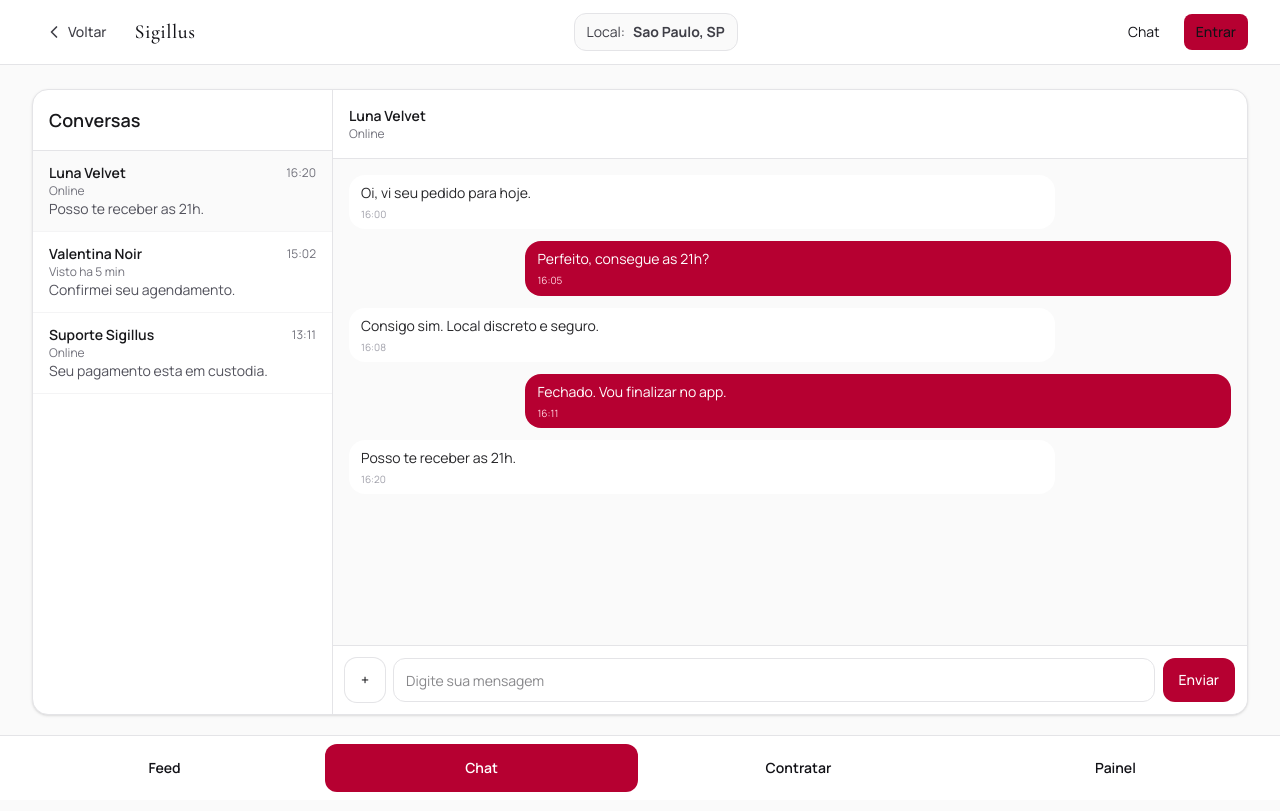
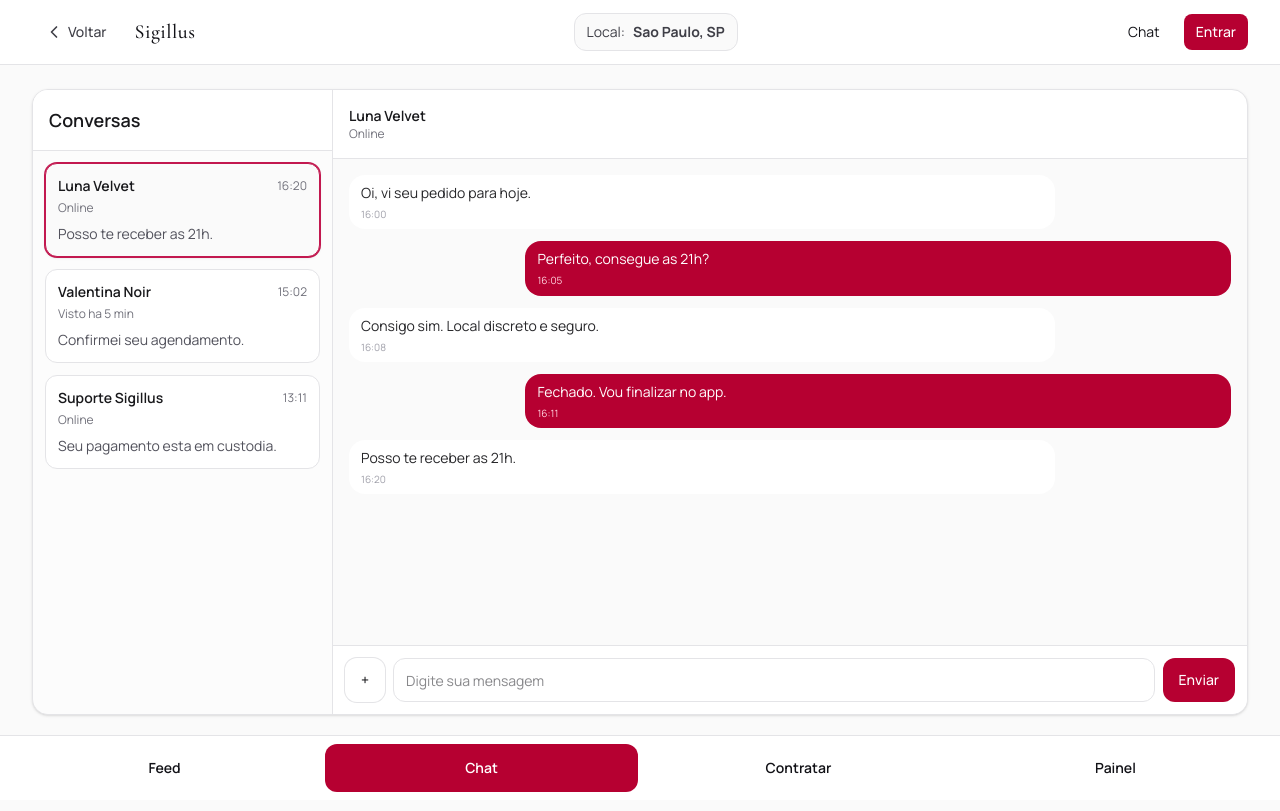
Before and after one commit to warriorsyn/raparigator-front-nextjs, a Next.js app: page /chat in a window 1280 px wide. Built offline with nearby package versions, Linux system fonts and the light colour scheme.

Commit message:
fix: update button styles in TopHeader, ChatScreen, FeedScreen, and ProfessionalDashboardScreen for improved visibility and consistency

```diff
--- a/components/layout/top-header.tsx
+++ b/components/layout/top-header.tsx
@@ -29,7 +29,7 @@ export function TopHeader({ location }: TopHeaderProps) {
           <Link href="/chat" className="rounded-lg px-3 py-2 text-zinc-700 hover:bg-zinc-100">
             Chat
           </Link>
-          <Link href="/auth/login" className="rounded-lg bg-wine-700 px-3 py-2 font-medium text-white hover:bg-wine-800">
+          <Link href="/auth/login" className="rounded-lg bg-wine-700 px-3 py-2 font-medium text-white! hover:bg-wine-800" style={{ color: "#fff" }}>
             Entrar
           </Link>
         </div>
--- a/components/screens/chat-screen.tsx
+++ b/components/screens/chat-screen.tsx
@@ -18,17 +18,28 @@ export function ChatScreen() {
     <AppShell>
       <div className="overflow-hidden rounded-2xl border border-zinc-200 bg-white shadow-sm">
         <div className="grid min-h-[78vh] md:grid-cols-[300px_1fr]">
-          <aside className="border-r border-zinc-200">
-            <div className="border-b border-zinc-200 p-4"><h1 className="text-lg font-semibold text-zinc-900">Conversas</h1></div>
-            <ul className="max-h-[70vh] overflow-auto">
+          <aside className="border-r border-zinc-200 bg-zinc-50/50">
+            <div className="border-b border-zinc-200 bg-white p-4">
+              <h1 className="text-lg font-semibold text-zinc-900">Conversas</h1>
+            </div>
+            <ul className="max-h-[70vh] space-y-3 overflow-auto p-3">
               {conversations.map((conversation) => (
                 <li key={conversation.id}>
-                  <button className={cn("w-full border-b border-zinc-100 px-4 py-3 text-left hover:bg-zinc-50", activeConversation?.id === conversation.id && "bg-zinc-50")} onClick={() => setActiveConversationId(conversation.id)}>
-                    <div className="flex items-center justify-between">
+                  <button
+                    className={cn(
+                      // Adicionado 'cursor-pointer' aqui
+                      "w-full cursor-pointer rounded-xl border p-3 text-left transition-all duration-200 hover:border-wine-600 hover:shadow-md",
+                      activeConversation?.id === conversation.id
+                        ? "border-wine-600 bg-zinc-50 shadow-sm ring-1 ring-wine-600"
+                        : "border-zinc-200 bg-white"
+                    )}
+                    onClick={() => setActiveConversationId(conversation.id)}
+                  >
+                    <div className="mb-1 flex items-center justify-between">
                       <p className="text-sm font-semibold text-zinc-900">{conversation.contactName}</p>
                       <span className="text-xs text-zinc-500">{conversation.lastMessageAt}</span>
                     </div>
-                    <p className="text-xs text-zinc-500">{conversation.contactStatus}</p>
+                    <p className="mb-2 text-xs text-zinc-500">{conversation.contactStatus}</p>
                     <p className="truncate text-sm text-zinc-600">{conversation.lastMessage}</p>
                   </button>
                 </li>
--- a/components/screens/feed-screen.tsx
+++ b/components/screens/feed-screen.tsx
@@ -91,7 +91,7 @@ export function FeedScreen() {
               className={cn(
                 "py-2 px-3 rounded-lg text-xs font-semibold transition-colors border",
                 selectedGender === gender
-                  ? "border-wine-700 bg-wine-700 text-white"
+                  ? "border-wine-700 bg-wine-700 text-white!"
                   : "border-zinc-200 bg-white text-zinc-700 hover:border-wine-300 hover:bg-wine-50"
               )}
             >
--- a/components/screens/professional-dashboard-screen.tsx
+++ b/components/screens/professional-dashboard-screen.tsx
@@ -27,7 +27,7 @@ export function ProfessionalDashboardScreen() {
                 onClick={() => setActiveTab(tab)}
                 className={cn(
                   "w-full rounded-lg px-3 py-2 text-left text-sm font-medium transition-colors",
-                  activeTab === tab ? "bg-wine-700 text-white" : "text-zinc-600 hover:bg-zinc-100"
+                  activeTab === tab ? "bg-wine-700 text-white!" : "text-zinc-600 hover:bg-zinc-100"
                 )}
               >
                 {tab}
@@ -45,7 +45,7 @@ export function ProfessionalDashboardScreen() {
                 onClick={() => setActiveTab(tab)}
                 className={cn(
                   "whitespace-nowrap rounded-full px-4 py-2 text-sm font-medium transition-colors",
-                  activeTab === tab ? "bg-wine-700 text-white" : "bg-zinc-100 text-zinc-600"
+                  activeTab === tab ? "bg-wine-700 text-white!" : "bg-zinc-100 text-zinc-600"
                 )}
               >
                 {tab}
```
